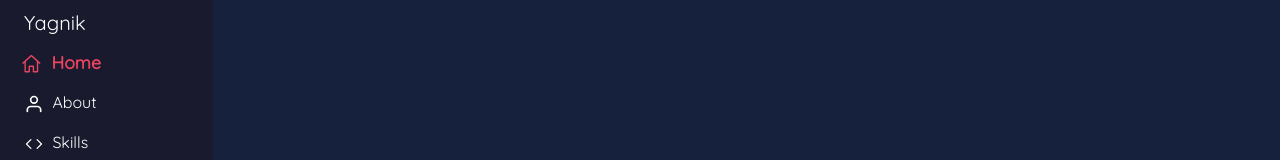
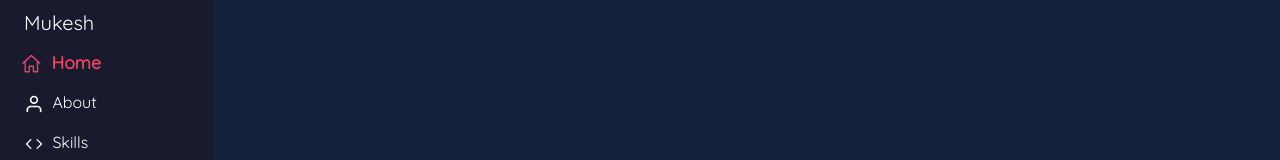
Before and after one commit to MukeshMhanta02/portfolio-master, a React (Create React App) app: page / in a window 1280 px wide. Shown: the top 160 px of the page. Built offline with nearby package versions, Linux system fonts and the light colour scheme.

Commit message:
side bar changes

```diff
--- a/src/components/Sidebar.js
+++ b/src/components/Sidebar.js
@@ -15,7 +15,7 @@ function Sidebar() {
             <div className="col-auto col-md-3 col-xl-2 px-sm-2 px-0 bg-dark slide-in-left">
                 <div className="d-flex flex-column align-items-center align-items-sm-start px-3 pt-2 text-white min-vh-100">
                     <Link to="/" className="d-flex align-items-center pb-1 mb-md-0 me-md-auto text-white text-decoration-none">
-                        <span className="fs-5 d-none d-sm-inline ff-jost fw-600">Yagnik</span>
+                        <span className="fs-5 d-none d-sm-inline ff-jost fw-600">Mukesh</span>
                     </Link>
                     <ul className="nav nav-pills flex-column mb-sm-auto mb-0 align-items-center align-items-sm-start" id="menu">
                         <li className="nav-item">
```
